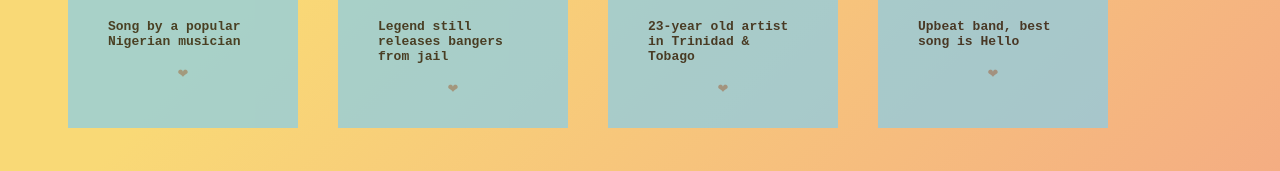
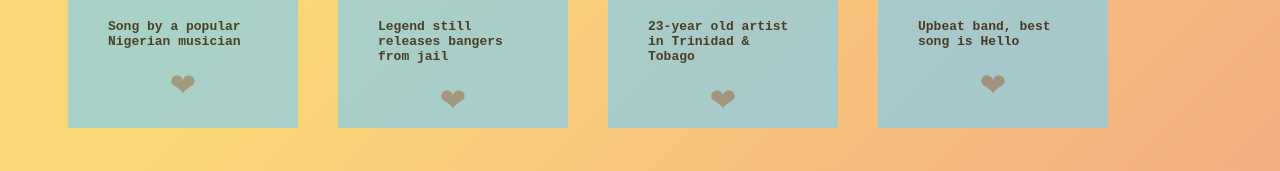
Before and after one commit to olu-akano/playmusic-app, a React app: page / in a window 1280 px wide. Shown: the part 289-460 px from the top of the page. Built offline with nearby package versions, Linux system fonts and the light colour scheme.

Commit message:
FeaturedArticle froze

```diff
--- a/src/App.jsx
+++ b/src/App.jsx
@@ -8,6 +8,7 @@ function App() {
             <h1>Music App</h1>
 
 
+
             <Playlists />
 
 
--- a/src/components/Card/index.jsx
+++ b/src/components/Card/index.jsx
@@ -9,8 +9,11 @@ export const Card = ({ size, name, genre, intro }) => {
                 <h3>{name}</h3>
                 <em>{genre}</em>
                 <h4>{intro}</h4>
+                <div>
                 <LikeButton/>
+                </div>
             </div>
+
         </>
     )
 }
--- a/src/components/Card/style.css
+++ b/src/components/Card/style.css
@@ -23,6 +23,10 @@ h2 {
 h3 {
     text-align: center;
     color: red;
+}
+
+.heartBtn {
+    font-size: 2rem;
 }
 
 .card {
--- a/src/components/LikeButton/index.jsx
+++ b/src/components/LikeButton/index.jsx
@@ -9,6 +9,6 @@ export const LikeButton = () => {
     }
 
     return(
-        <span role="switch" onClick={handleFave} style={{ color: liked ? 'red' : 'grey'}}>❤</span>
+        <span role="switch" onClick={handleFave} className="heartBtn" style={{ color: liked ? 'red' : 'grey'}}>❤</span>
     );
 }
```
Also changed, not shown: src/components/FeaturedArticle/index.jsx (line endings or trailing spaces).
